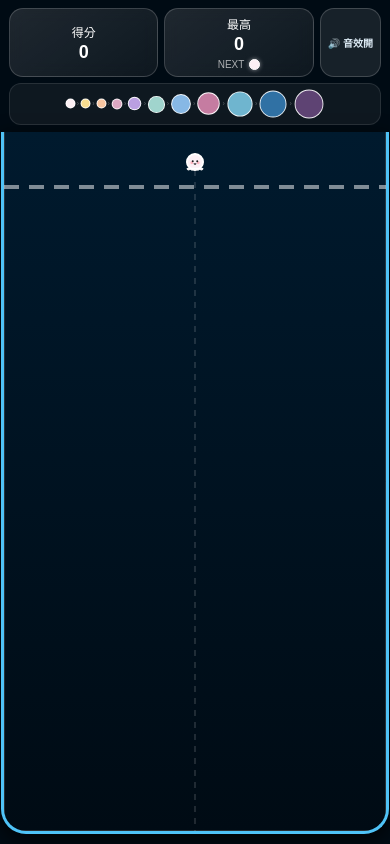
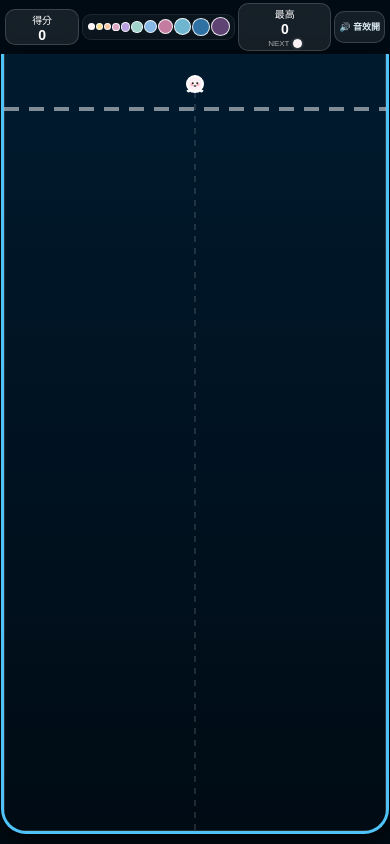
Before and after one commit to cy777-n/jellyfish-game, a plain HTML site: page index.html in a window 390 px wide. Drawn offline with nearby package versions, Linux system fonts and the light colour scheme.

Commit message:
Add files via upload

```diff
--- a/index.html
+++ b/index.html
@@ -19,61 +19,58 @@
         body { margin: 0; background: #000b14; font-family: 'Arial Rounded MT Bold', sans-serif; overflow: hidden; display: flex; flex-direction: column; align-items: center; height: 100vh; height: 100dvh; min-height: 0; touch-action: none; }
         #ui-top {
             width: 100%; max-width: 600px; box-sizing: border-box;
-            display: grid; grid-template-columns: minmax(0,1fr) minmax(0,1fr) auto;
-            grid-template-areas: "score best sound" "guide guide guide";
-            align-items: stretch; gap: 8px; padding: 10px 12px 9px;
+            display: grid; grid-template-columns: minmax(58px,.8fr) minmax(0,1.7fr) minmax(76px,1fr) auto;
+            grid-template-areas: "score guide best sound";
+            align-items: center; gap: 5px; padding: 4px 7px;
             z-index: 10; flex-shrink: 0;
         }
         .score-box {
-            color: #fff; font-size: 12px; background: linear-gradient(145deg, rgba(255,255,255,.12), rgba(255,255,255,.055));
-            padding: 7px 10px; border-radius: 14px; border: 1px solid rgba(255,255,255,.18);
-            text-align: center; min-width: 0; min-height: 54px; box-sizing: border-box;
-            display: flex; flex-direction: column; justify-content: center; gap: 2px;
-            backdrop-filter: blur(8px);
+            color: #fff; font-size: 10px; background: rgba(255,255,255,.085);
+            padding: 3px 5px; border-radius: 10px; border: 1px solid rgba(255,255,255,.16);
+            text-align: center; min-width: 0; min-height: 39px; box-sizing: border-box;
+            display: flex; flex-direction: column; justify-content: center; gap: 1px;
+            backdrop-filter: blur(6px);
         }
-        .score-box span { display: block; font-size: 20px; line-height: 1.15; font-weight: 800; font-variant-numeric: tabular-nums; }
+        .score-box span { display: block; font-size: 16px; line-height: 1.05; font-weight: 800; font-variant-numeric: tabular-nums; }
         #ui-top > .score-box:first-child { grid-area: score; }
         #ui-top > .score-box:nth-of-type(2) { grid-area: best; }
-        .next-hint { font-size: 10px; color: rgba(255,255,255,.65); margin-top: 2px; display: flex; align-items: center; justify-content: center; gap: 5px; }
-        #next-dot { width: 9px; height: 9px; flex: 0 0 9px; border-radius: 50%; border: 1px solid #fff; box-shadow: 0 0 4px rgba(255,255,255,.5); }
+        .next-hint { font-size: 8px; color: rgba(255,255,255,.62); margin-top: 1px; display: flex; align-items: center; justify-content: center; gap: 3px; }
+        #next-dot { width: 7px; height: 7px; flex: 0 0 7px; border-radius: 50%; border: 1px solid #fff; box-shadow: 0 0 3px rgba(255,255,255,.4); }
         #evolution-guide {
             grid-area: guide; display: flex; justify-content: center; align-items: center;
-            flex-wrap: nowrap; gap: 2px; width: 100%; max-width: none; min-height: 34px;
-            box-sizing: border-box; overflow: hidden; padding: 5px 8px;
-            background: rgba(255,255,255,.055); border-radius: 12px;
-            border: 1px solid rgba(255,255,255,.10);
+            flex-wrap: nowrap; gap: 2px; width: 100%; min-width: 0; height: 30px;
+            box-sizing: border-box; overflow: hidden; padding: 2px 3px;
+            background: rgba(255,255,255,.045); border-radius: 9px;
+            border: 1px solid rgba(255,255,255,.08);
         }
-        .guide-circle { border-radius: 50%; margin: 0 1px; flex: 0 0 auto; border: 1px solid rgba(255,255,255,.9); }
-        .guide-arrow { color: rgba(255,255,255,.32); font-size: 8px; margin: 0 1px; flex: 0 0 auto; }
+        .guide-circle { border-radius: 50%; margin: 0; flex: 0 1 auto; border: 1px solid rgba(255,255,255,.88); }
+        .guide-arrow { display: none; }
         #game-container { width: 98%; max-width: 550px; min-height: 0; flex-grow: 1; position: relative; border: 3px solid #4fc3f7; border-top: none; border-radius: 0 0 25px 25px; background: linear-gradient(to bottom, #001a2e, #000b14); box-shadow: 0 5px 20px rgba(0,0,0,0.8); margin-bottom: 10px; overflow: hidden; }
         canvas { display: block; width: 100% !important; height: 100% !important; }
         #game-over { position: absolute; top: 50%; left: 50%; transform: translate(-50%, -50%); background: rgba(255, 255, 255, 0.95); padding: 25px; border-radius: 20px; text-align: center; display: none; z-index: 100; width: 200px; }
         button { background: #ff4081; border: none; color: white; padding: 10px 20px; border-radius: 40px; font-weight: bold; cursor: pointer; margin-top: 15px; }
 #sound-toggle {
-            grid-area: sound; align-self: stretch; margin: 0; min-width: 54px;
-            padding: 0 10px; border-radius: 14px; font-size: 11px;
-            background: rgba(255,255,255,.09); border: 1px solid rgba(255,255,255,.18);
+            grid-area: sound; align-self: center; margin: 0; min-width: 48px;
+            height: 36px; padding: 0 7px; border-radius: 10px; font-size: 10px;
+            background: rgba(255,255,255,.08); border: 1px solid rgba(255,255,255,.16);
             white-space: nowrap; color: #dceaf4;
         }
         #sound-toggle.off { opacity: .62; }
         @media (max-width: 700px) and (orientation: landscape) {
-            #ui-top { padding: 4px 8px 5px; gap: 4px; grid-template-columns: minmax(0,1fr) minmax(0,1fr) auto; }
-            .score-box { min-height: 42px; padding: 3px 6px; font-size: 10px; border-radius: 10px; }
-            .score-box span { font-size: 15px; }
-            #evolution-guide { min-height: 25px; padding: 2px 5px; }
-            .guide-circle { transform: scale(.78); margin: 0; }
-            .guide-arrow { font-size: 7px; margin: 0; }
-            #sound-toggle { min-width: 46px; padding: 0 7px; font-size: 10px; border-radius: 10px; }
-            #game-container { width: min(98%, 900px); margin-bottom: 4px; border-radius: 0 0 14px 14px; }
+            #ui-top { padding: 2px 6px; gap: 4px; grid-template-columns: minmax(48px,.8fr) minmax(0,1.7fr) minmax(66px,1fr) auto; }
+            .score-box { min-height: 32px; padding: 2px 4px; font-size: 9px; border-radius: 8px; }
+            .score-box span { font-size: 13px; }
+            .next-hint { font-size: 7px; }
+            #evolution-guide { height: 24px; gap: 1px; padding: 1px 2px; }
+            #sound-toggle { min-width: 43px; height: 29px; padding: 0 5px; font-size: 9px; border-radius: 8px; }
+            #game-container { width: min(98%, 900px); margin-bottom: 3px; border-radius: 0 0 14px 14px; }
         }
-    @media (max-width: 390px) and (orientation: portrait) {
-            #ui-top { gap: 6px; padding: 8px 9px 7px; }
-            .score-box { min-height: 51px; padding: 6px 7px; }
-            .score-box span { font-size: 18px; }
-            #sound-toggle { min-width: 48px; padding: 0 7px; font-size: 10px; }
-            #evolution-guide { padding: 4px 5px; gap: 1px; }
-            .guide-circle { transform: scale(.9); margin: 0; }
-            .guide-arrow { margin: 0; font-size: 7px; }
+        @media (max-width: 390px) and (orientation: portrait) {
+            #ui-top { padding: 3px 5px; gap: 3px; grid-template-columns: minmax(48px,.8fr) minmax(0,1.65fr) minmax(65px,1fr) auto; }
+            .score-box { min-height: 36px; padding: 2px 3px; }
+            .score-box span { font-size: 14px; }
+            #evolution-guide { height: 26px; gap: 1px; padding: 1px; }
+            #sound-toggle { min-width: 42px; height: 32px; padding: 0 4px; font-size: 9px; }
         }
     </style>
 </head>
@@ -313,19 +310,14 @@ function startNewGame() {
 function createGuide() {
     const guide = document.getElementById('evolution-guide');
     guide.innerHTML = '';
-    jellyConfigs.forEach((cfg, i) => {
+    jellyConfigs.forEach((cfg) => {
         const circle = document.createElement('div');
         circle.className = 'guide-circle';
-        circle.style.width = Math.max(9, cfg.r * 0.32) + 'px';
-        circle.style.height = Math.max(9, cfg.r * 0.32) + 'px';
+        const size = Math.max(5, Math.min(17, cfg.r * 0.18));
+        circle.style.width = size + 'px';
+        circle.style.height = size + 'px';
         circle.style.background = cfg.color;
         guide.appendChild(circle);
-        if (i < jellyConfigs.length - 1) {
-            const arrow = document.createElement('span');
-            arrow.className = 'guide-arrow';
-            arrow.textContent = '›';
-            guide.appendChild(arrow);
-        }
     });
 }
 
```
